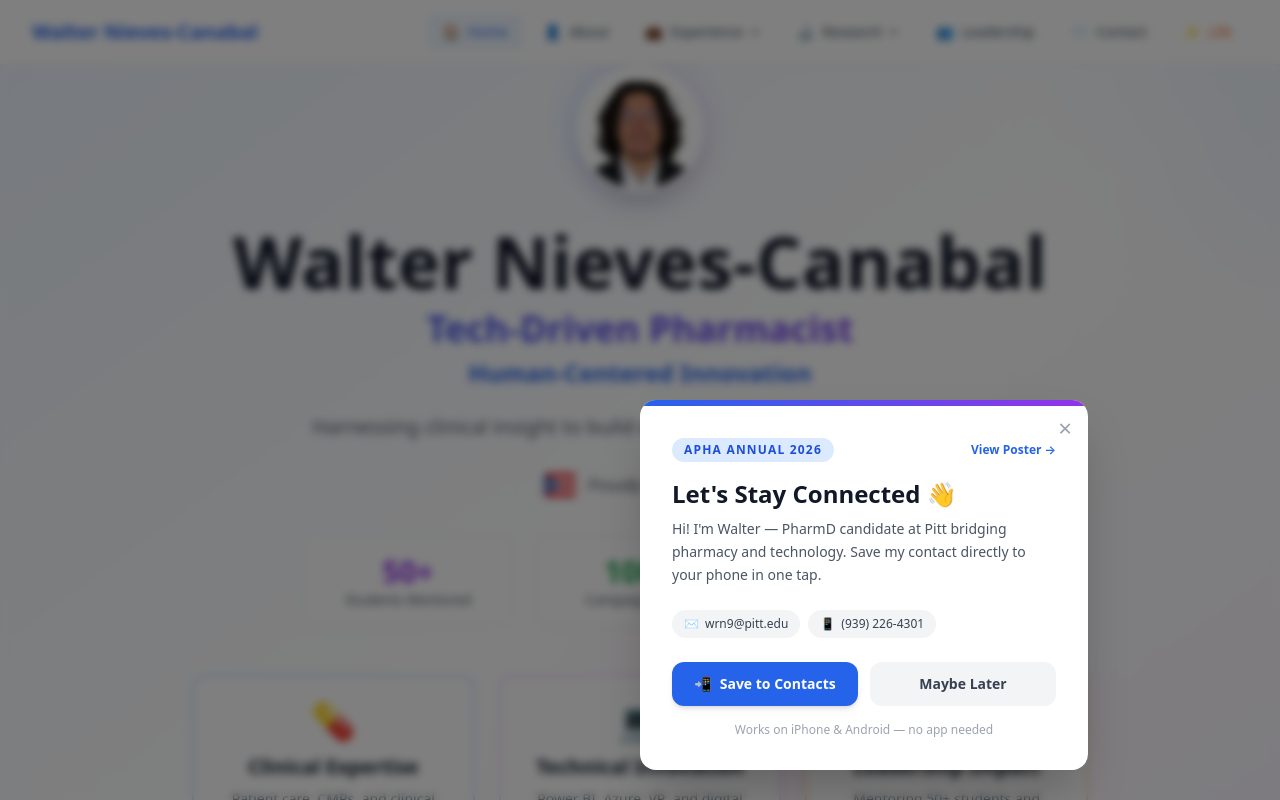
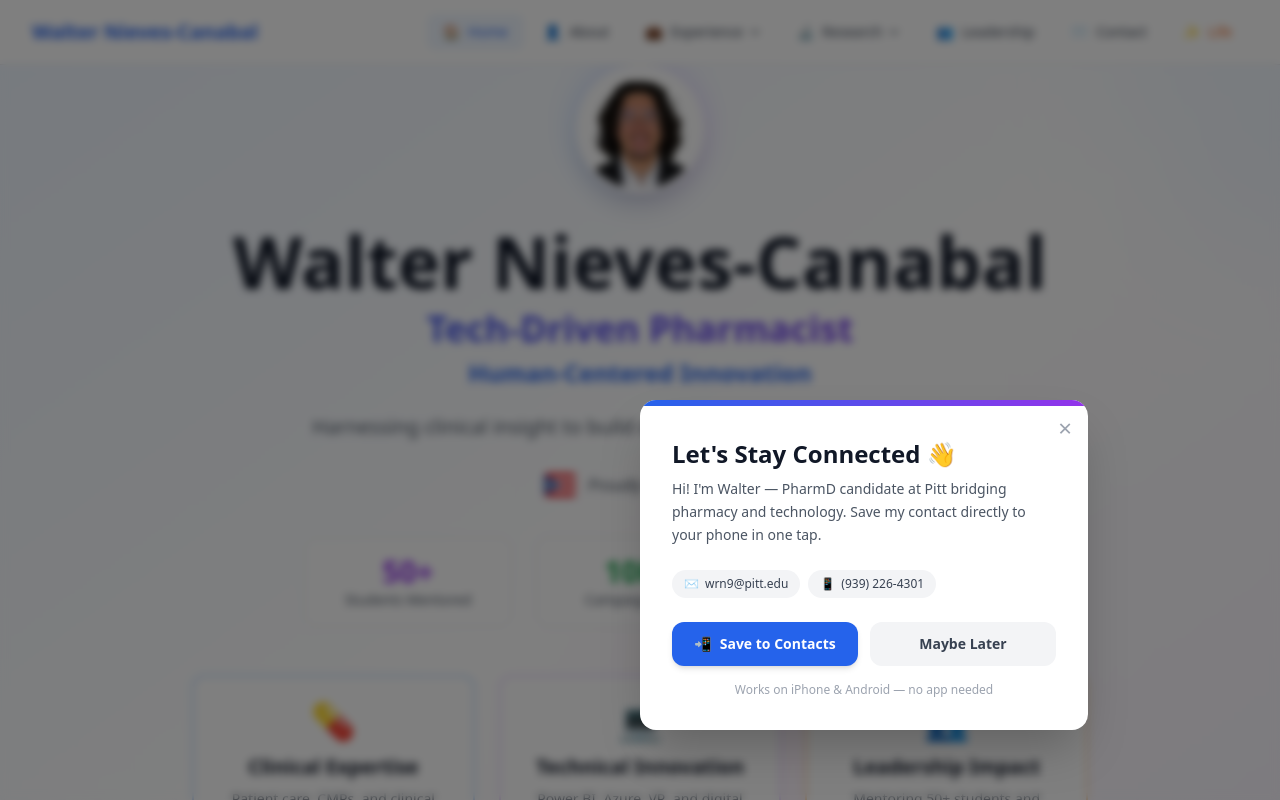
Before and after one commit to raulwnc/walter-portfolio, a Next.js app: page / in a window 1280 px wide. Shown: the top 800 px of the page. Built offline with nearby package versions, Linux system fonts and the light colour scheme.

Commit message:
Remove APhA badge and View Poster from popup

```diff
--- a/components/ConferencePopup.js
+++ b/components/ConferencePopup.js
@@ -90,19 +90,6 @@ const ConferencePopup = () => {
                     ×
                   </button>
 
-                  {/* Badge row with poster link */}
-                  <div className="flex items-center justify-between mb-4">
-                    <span className="text-xs font-bold tracking-widest uppercase px-3 py-1 bg-blue-100 dark:bg-blue-900/40 text-blue-700 dark:text-blue-300 rounded-full">
-                      APhA Annual 2026
-                    </span>
-                    <button
-                      onClick={handlePosterClick}
-                      className="text-xs font-semibold text-blue-600 dark:text-blue-400 hover:underline transition-colors"
-                    >
-                      View Poster →
-                    </button>
-                  </div>
-
                   {/* Heading */}
                   <h2 className="text-xl sm:text-2xl font-bold text-gray-900 dark:text-gray-100 mb-2">
                     Let&apos;s Stay Connected 👋
```
